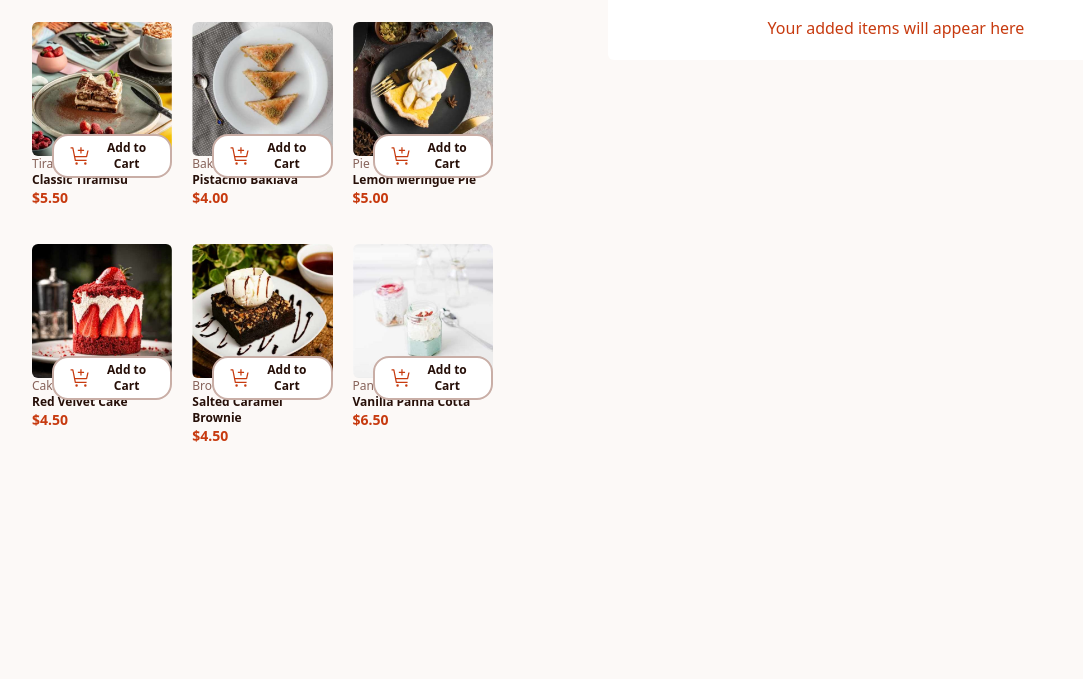
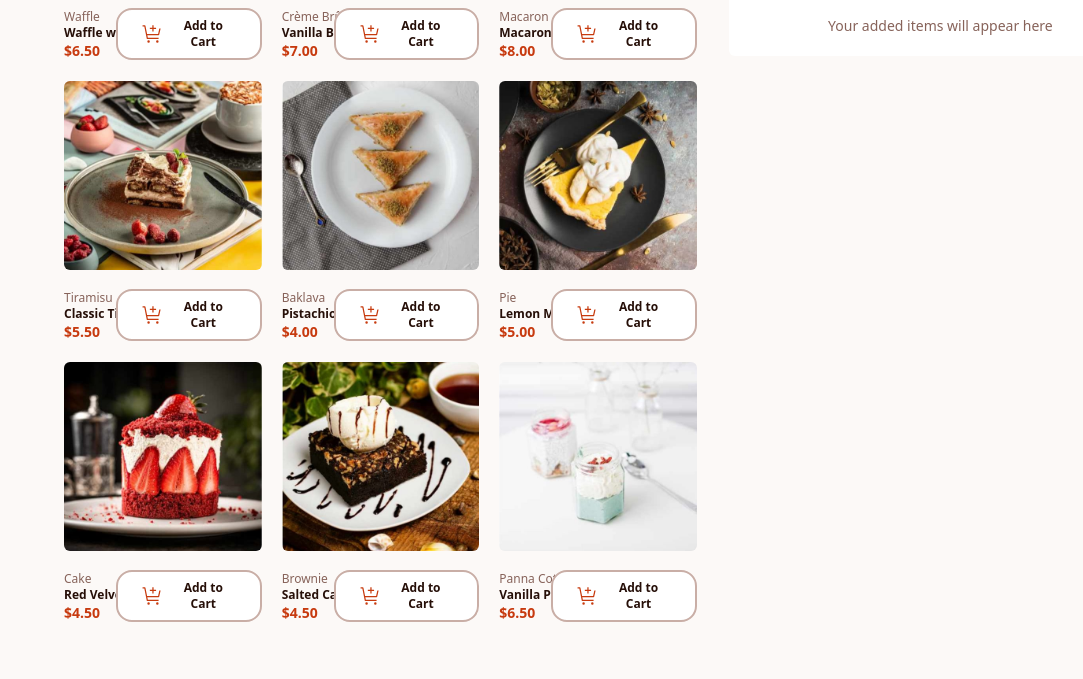
Before and after one commit to egwuatujoy/product-list, a website: page public/index.html in a window 1280 px wide. Shown: the part 312-991 px from the top of the page, without its empty margins (32-1115 px from the left). Before the commit the page ends 814 px from the top, so only its background shows below. Drawn offline with Linux system fonts and the light colour scheme.

Commit message:
updated the styling

```diff
--- a/public/app.js
+++ b/public/app.js
@@ -19,16 +19,16 @@ fetch("data.json")
       output += `<div>
 
     <div class="relative">
-        <img class="rounded-md" src="${d.image.desktop}" alt="" ">
-        <button class="data-cart absolute top-28">
+        <img class="data-img" src="${d.image.desktop}" alt="" ">
+        <button class="data-cart ">
           <img src="./images/icon-add-to-cart.svg" alt="icon-svg" />
           <h1>Add to Cart</h1>
         </button>
-    </div>
-      <p class="text-Rose500 text-xs"> ${d.category}</p>
-      <h1 class="text-xs text-Rose900 font-bold">${d.name}</h1>
-      <h2 class="text-Red font-semibold text-sm">${stringPrice}</h2>
-        </div> `;
+    </div class="about">
+      <p class="data-category"> ${d.category}</p>
+      <h1 class="data-name">${d.name}</h1>
+      <h2 class="data-price">${stringPrice}</h2>
+    </div> `;
 
       desertContainer.innerHTML = output;
     }
--- a/public/index.html
+++ b/public/index.html
@@ -7,21 +7,25 @@
     <title>Document</title>
   </head>
   <body class="bg-Rose50">
-    <div class="px-16 py-14">
+    <div class="px-24 py-14">
       <h1 class="text-Rose900 font-RedHatText font-bold text-3xl mb-5">
         Desserts
       </h1>
 
-      <header class="grid grid-cols-2 w-full">
-        <div
+      <header class="w-full flex gap-8">
+        <section
           id="desert-container"
-          class="grid grid-cols-3 grid-rows-3 w-4/5 gap-5"
-        ></div>
-        <div
+          class="grid grid-cols-3 grid-rows-3 gap-5 w-3/5"
+        ></section>
+
+
+
+        <section
           id="checkout-container"
-          class="bg-white h-fit py-5 px-5 rounded-md"
+          class="bg-white h-fit py-5 px-5 rounded-md w-2/5"
         >
           <h1 class="text-Red text-xl font-bold">Your Cart (0)</h1>
+
           <div class="flex items-center justify-center">
             <img
               class="my-5"
@@ -29,8 +33,10 @@
               alt="emptycart-icon"
             />
           </div>
-          <p class="text-center text-Red font-medium">Your added items will appear here</p>
-        </div>
+          <p class="text-center text-Rose500 font-medium text-sm">
+            Your added items will appear here
+          </p>
+        </section>
       </header>
     </div>
     <script src="app.js"></script>
--- a/src/style.css
+++ b/src/style.css
@@ -4,8 +4,18 @@
 @tailwind utilities;
 
 .data-cart {
-  @apply text-xs font-bold flex justify-center items-center border-Rose300 border-2 bg-white py-1 px-4 rounded-2xl gap-2 ml-5 text-Rose900 ;
+  @apply text-xs font-bold flex justify-center items-center border-Rose300 border-2 bg-white py-2 px-6 rounded-2xl gap-2 ml-5 text-Rose900 absolute left-8 top-52;
 }
 .data-img {
-  @apply rounded-md
+  @apply rounded-md mb-5;
 }
+.data-name {
+  @apply text-xs text-Rose900 font-bold;
+}
+
+.data-category {
+  @apply text-Rose500 text-xs;
+}
+.data-price {
+  @apply text-Red font-semibold text-sm;
+}
--- a/tailwind.config.js
+++ b/tailwind.config.js
@@ -16,9 +16,6 @@ module.exports = {
         Red: "hsl(14, 86%, 42%)",
         Green: "hsl(159, 69%, 38%)",
       },
-      top: {
-        "75": "7.5rem",
-      },
     },
   },
   plugins: [],
```
Also changed, not shown: public/output.css.
